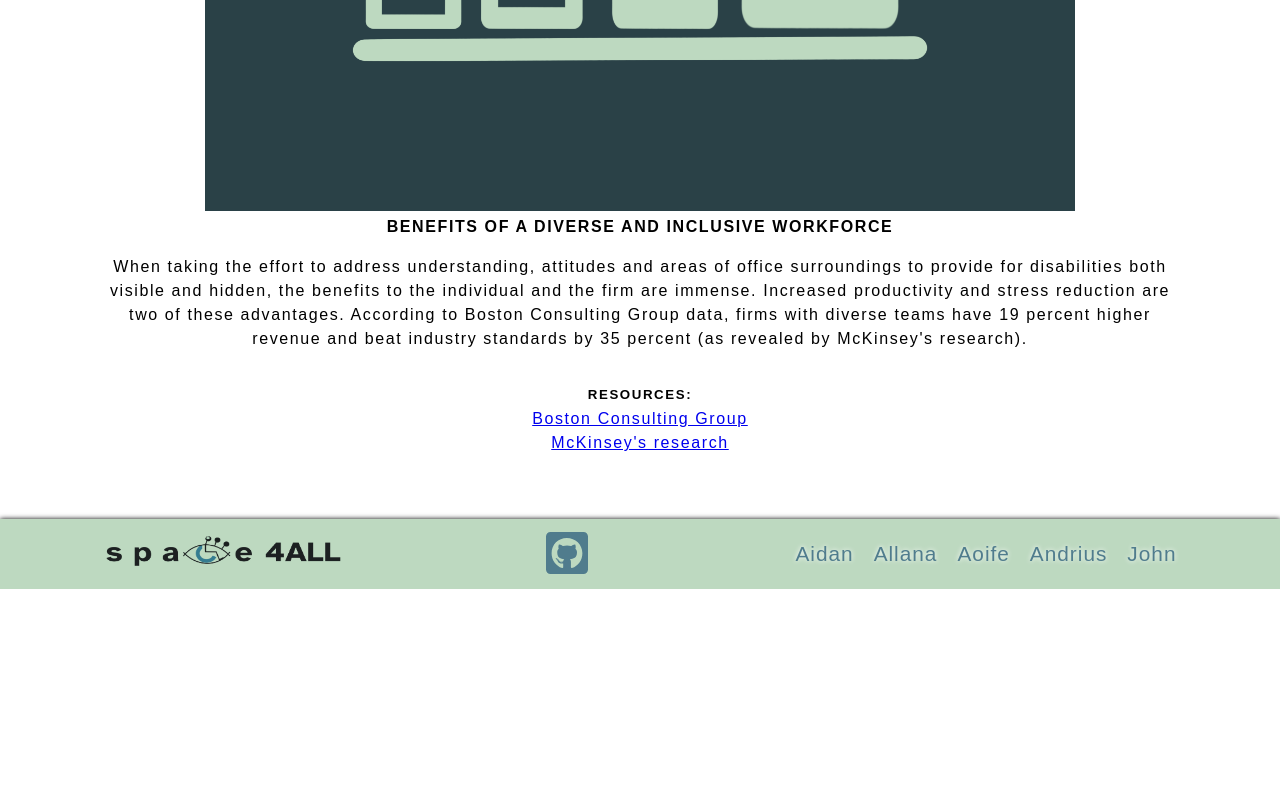
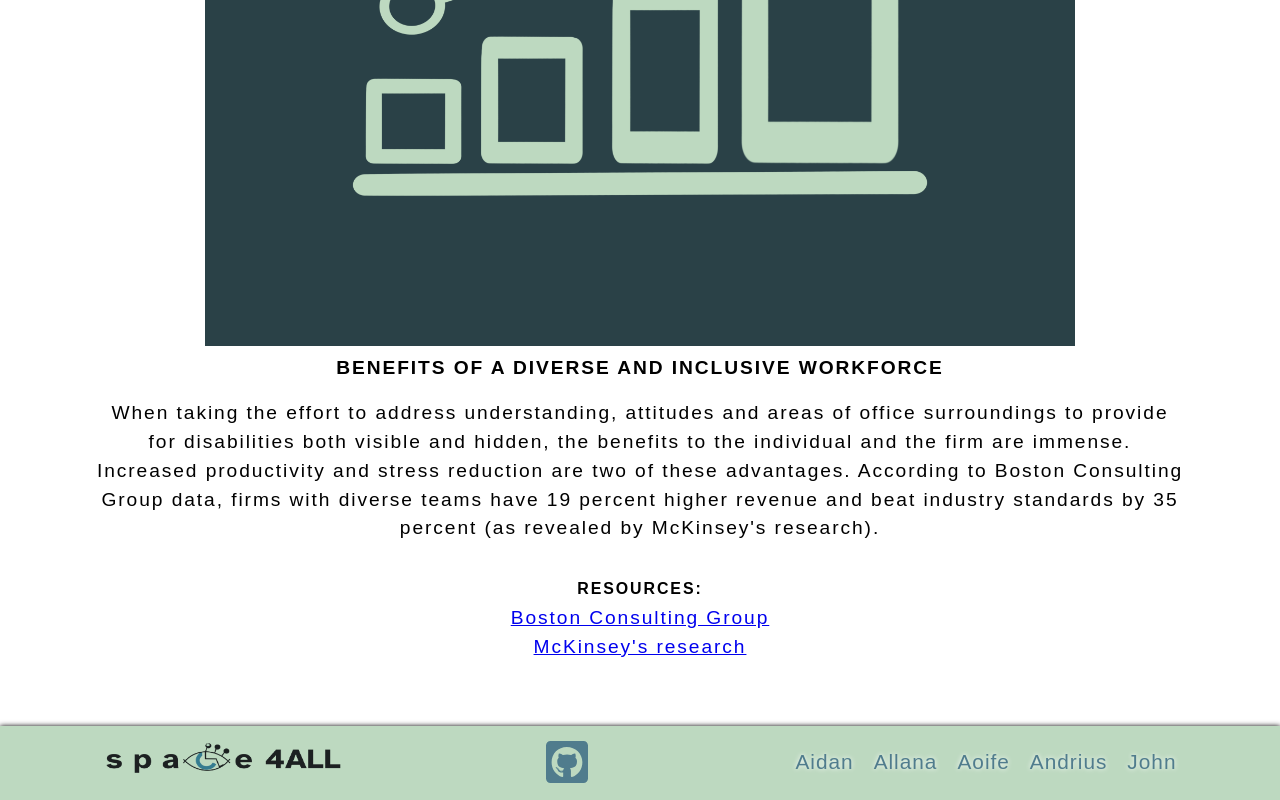
Before and after one commit to aidant842/Trust-in-SODA-Hackathon, a React (Create React App) app in the folder space4all/: page / in a window 1280 px wide. Shown: the part 3682-4482 px from the top of the page. Before the commit the page ends 4271 px from the top, so only its background shows below. Built offline with nearby package versions, Linux system fonts and the light colour scheme.

Commit message:
added font increase and decrease buttons to settings bar

```diff
--- a/space4all/src/App.js
+++ b/space4all/src/App.js
@@ -1,4 +1,4 @@
-import { useState } from "react";
+import { useState, useEffect } from "react";
 
 // Styles
 import GlobalStyle from "./components/GlobalStyle";
@@ -36,15 +36,37 @@ function App() {
     const showSettingsHandler = () => {
         setShowSettings((prevState) => !prevState);
     };
+    const [fontSize, setFontSize] = useState(1.2);
+
+    const fontIncreaseHandler = () => {
+        return setFontSize((prevState) => (prevState += 0.2));
+    };
+    const fontDecreaseHandler = () => {
+        return setFontSize((prevState) => (prevState -= 0.2));
+    };
 
     return (
-        <div className="App">
+        <div
+            className="App"
+            style={{
+                fontSize: `${fontSize}rem`,
+                lineHeight: `calc(1rem * ${fontSize * 1.5})`,
+                letterSpacing: `calc(0.1rem * ${fontSize})`,
+            }}
+        >
             <GlobalStyle />
             {width >= 1300 ? <Nav /> : <MobileNav />}
-            <Widget onClick={showSettingsHandler} />
+            <Widget
+                onClick={showSettingsHandler}
+                style={{ right: showSettings ? "500px" : "0" }}
+            />
 
             {showSettings && (
-                <AcessibilitySettings onClick={showSettingsHandler} />
+                <AcessibilitySettings
+                    onClick={showSettingsHandler}
+                    fontIncrease={fontIncreaseHandler}
+                    fontDecrease={fontDecreaseHandler}
+                />
             )}
             <Container>
                 <Switch location={location} key={location.pathname}>
--- a/space4all/src/components/TextBlockWithHeader.js
+++ b/space4all/src/components/TextBlockWithHeader.js
@@ -37,8 +37,6 @@ const TextBlockWithHeader = (props) => {
 };
 
 const StyledTextBlock = styled.div`
-    line-height: 1.5rem;
-    letter-spacing: 0.1rem;
     h4 {
         padding-bottom: 1rem;
     }
--- a/space4all/src/components/UI/AcessibilitySettings.js
+++ b/space4all/src/components/UI/AcessibilitySettings.js
@@ -6,16 +6,16 @@ import styled from "styled-components";
 //components
 import Button from "./Button";
 
-const AcessibilitySettings = ({ onClick }) => {
+const AcessibilitySettings = ({ onClick, fontIncrease, fontDecrease }) => {
     return (
         <StyledPopOut>
             <Button onClick={onClick} text="Close">
                 Close
             </Button>
-            <form>
-                <label htmlFor="fontSize">Font Size</label>
-                <input type="range" name="fontSize" id="fontSize" />
-            </form>
+            <div>
+                <Button text="A -" onClick={fontDecrease} />
+                <Button text="A +" onClick={fontIncrease}></Button>
+            </div>
         </StyledPopOut>
     );
 };
@@ -23,13 +23,18 @@ const AcessibilitySettings = ({ onClick }) => {
 const StyledPopOut = styled.div`
     position: fixed;
     right: 0;
-    top: 113.5px;
+    top: 0;
     height: 100%;
     width: 500px;
-    background-color: black;
+    background-color: var(--d-blueish);
     padding: 2rem;
     text-align: center;
     z-index: 9999;
+    color: white;
+
+    input[type="range"] {
+        accent-color: var(--green);
+    }
 `;
 
 export default AcessibilitySettings;
--- a/space4all/src/components/Widget.js
+++ b/space4all/src/components/Widget.js
@@ -6,9 +6,9 @@ import styled from "styled-components";
 //Icons
 import { FaRegEye } from "react-icons/fa";
 
-const Widget = ({ onClick }) => {
+const Widget = ({ onClick, style }) => {
     return (
-        <StyledWidget onClick={onClick}>
+        <StyledWidget onClick={onClick} style={style}>
             <FaRegEye className="accessWidget" color="white" />
         </StyledWidget>
     );
```
